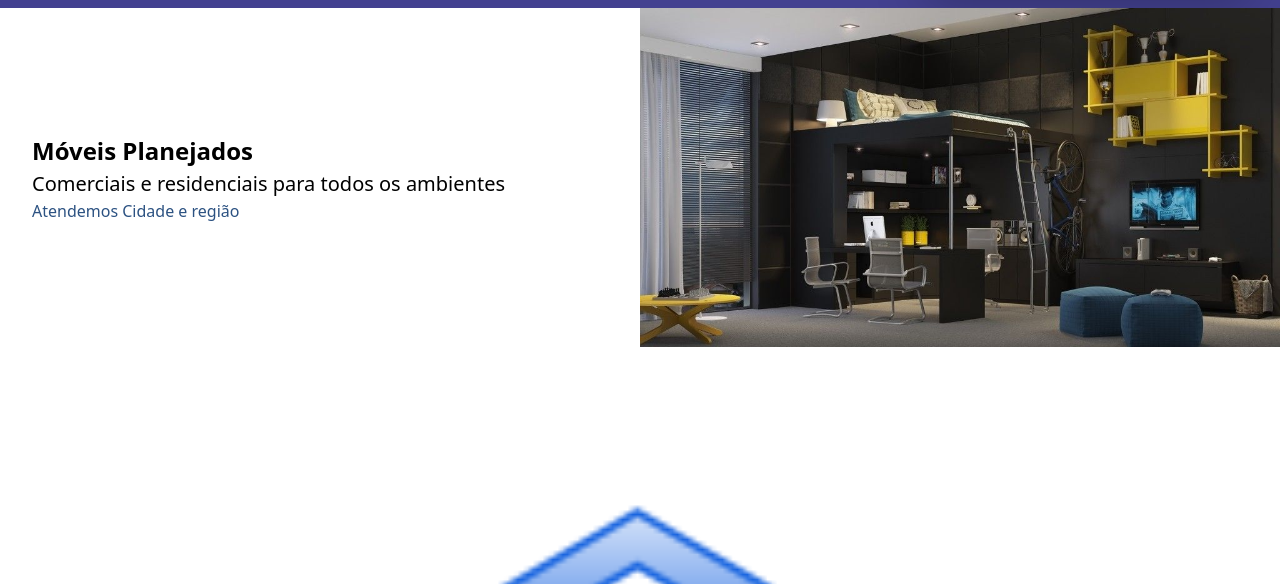
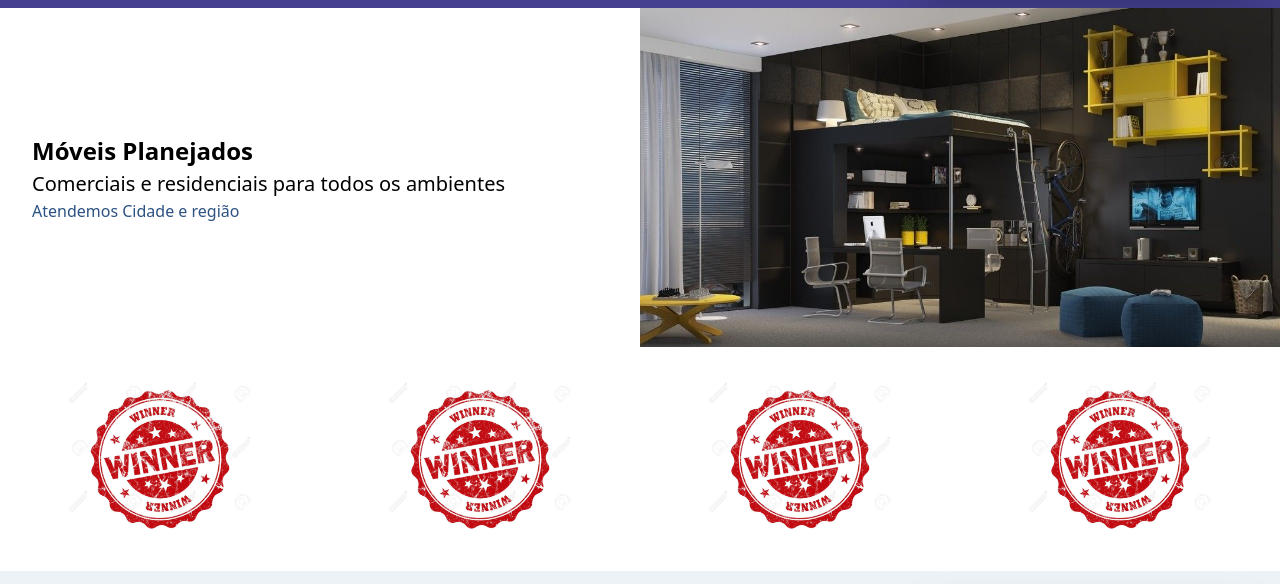
Before and after one commit to vinaud/Power-Site-Loja-de-Moveis, a Gatsby site: page / in a window 1280 px wide. Shown: the part 120-704 px from the top of the page. Built offline with nearby package versions, Linux system fonts and the light colour scheme; Gatsby itself is replaced by a stand-in of ours.

Commit message:
Alteração imagem do selo template

```diff
--- a/src/pages/index.js
+++ b/src/pages/index.js
@@ -3,7 +3,7 @@ import './styles.css';
 import BtnWhatsapp from '../components/BtnWhatsapp';
 import Logo from '../components/Logo';
 import img from '../assets/img.jpg'
-import selo from '../assets/selo.ico'
+import selo from '../assets/selo.jpg'
 
 const Header = ({ children }) => {
     return (
@@ -54,11 +54,11 @@ const Index = () => {
               </div>
           </Header>
           <Hero/>
-          <div className='flex flex-col'>
+          <div className='flex flex-col sm:flex-row justify-around'>
              {
                  selos.map(() => {
                      return(
-                         <img src={selo} alt="Selo"/>
+                         <img className="my-4 object-scale-down h-48 w-48" src={selo} alt="Selo"/>
                      )
                  })
              }
```
Also changed, not shown: src/assets/selo.ico (deleted), src/assets/selo.jpg (added).
